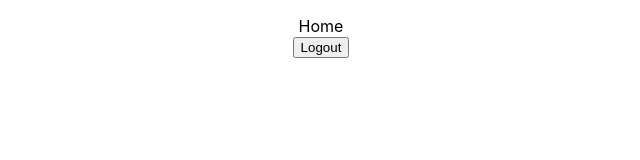
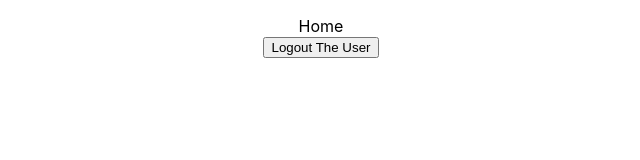
Before and after one commit to McKayK/family-recipes, a React (Create React App) app: page / in a window 1280 px wide. Both pictures are taken after a click on the button "Login Now". Shown: the top 160 px of the page, without its empty margins (339-979 px from the left). Built offline with nearby package versions, Linux system fonts and the light colour scheme.

Commit message:
Logout The User

```diff
--- a/src/components/Nav.js
+++ b/src/components/Nav.js
@@ -30,7 +30,9 @@ const Nav = () => {
             )}
           </li>
           <li>
-            {loginStatus && <button onClick={changeLoginStatus}>Logout</button>}
+            {loginStatus && (
+              <button onClick={changeLoginStatus}>Logout The User</button>
+            )}
           </li>
           <li>
             {!loginStatus && <button onClick={registerUser}>Register</button>}
```
